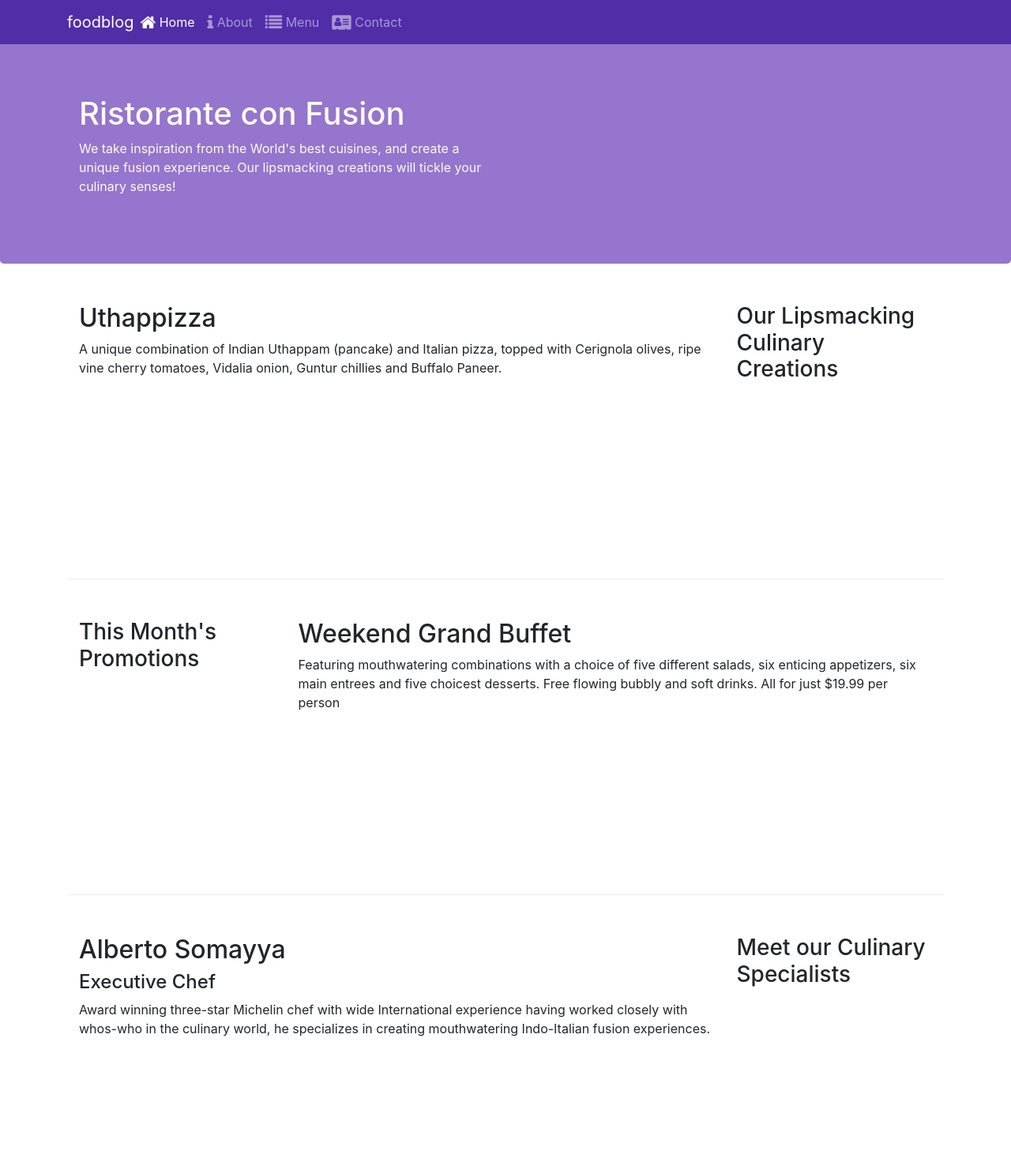
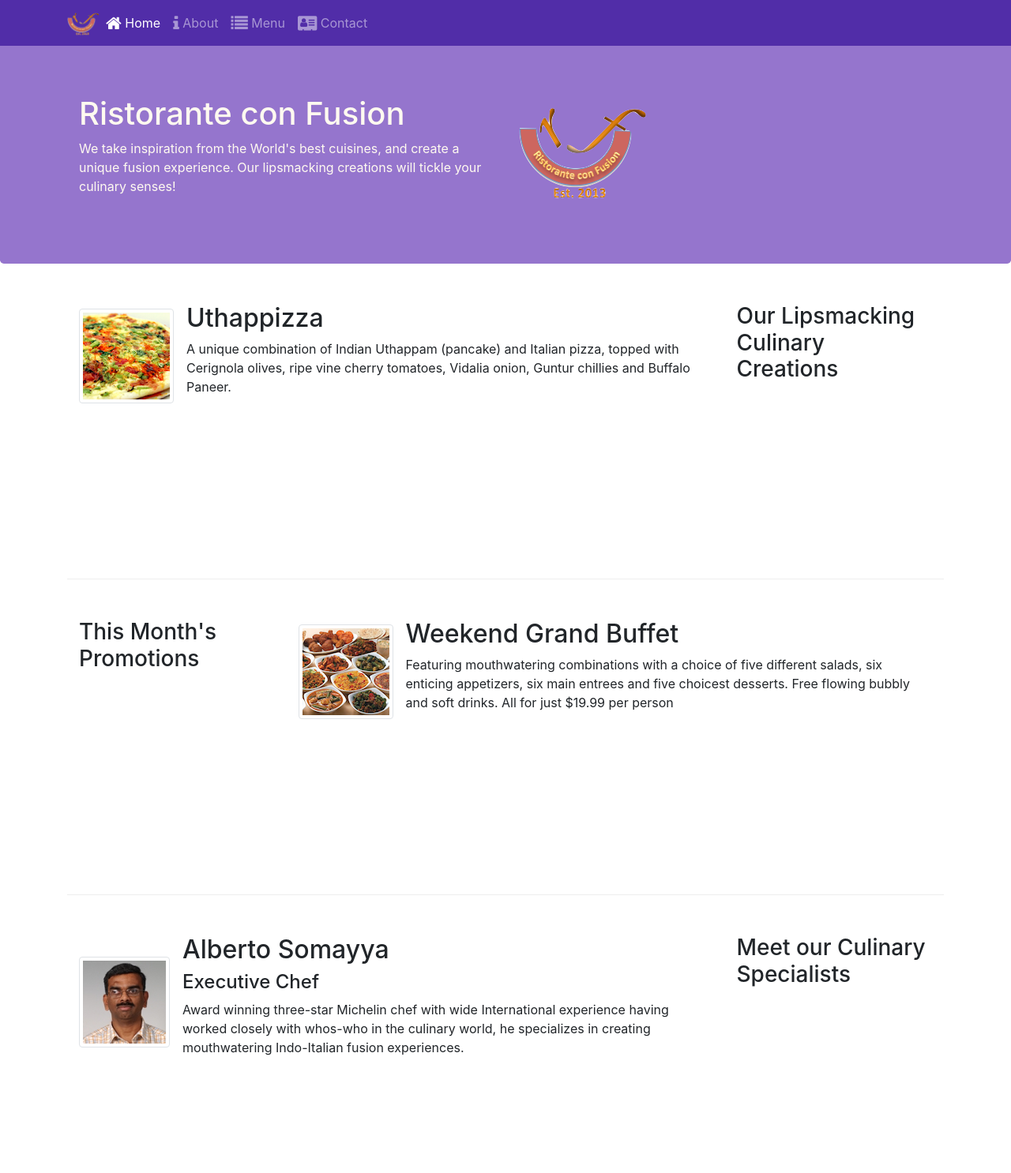
Before and after one commit to darshan74/foodwebsite, a website: page index.html in a window 1280 px wide. Shown: the top 1486 px of the page at 79% size. Drawn offline with nearby package versions, Linux system fonts and the light colour scheme.

Commit message:
images and media

```diff
--- a/index.html
+++ b/index.html
@@ -22,7 +22,7 @@
           <span class="navbar-toggler-icon">
           </span>
         </button>
-        <a  class="navbar-brand mr-auto" href="#">foodblog</a>
+        <a  class="navbar-brand mr-auto" href="#"><img src="img/logo.png" height="30" width="41"></a>
         <div class="collapse navbar-collapse" id="Navbar">
           <ul class="navbar-nav mr-auto">
             <li class="nav-items active"><a class="nav-link" href="#"><span class="fa fa-home fa-lg"></span> Home</a></li>
@@ -40,7 +40,8 @@
                     <h1>Ristorante con Fusion</h1>
                     <p>We take inspiration from the World's best cuisines, and create a unique fusion experience. Our lipsmacking creations will tickle your culinary senses!</p>
                 </div>
-                <div class="col-12 col-sm" >
+                <div class="col-12 col-sm align-self-center" >
+                  <img src="img/logo.png" class="img-fluid">
                 </div>
             </div>
         </div>
@@ -52,8 +53,13 @@
                 <h3>Our Lipsmacking Culinary Creations</h3>
             </div>
             <div class="col col-sm order-sm-first col-md">
-                <h2>Uthappizza</h2>
-                <p>A unique combination of Indian Uthappam (pancake) and Italian pizza, topped with Cerignola olives, ripe vine cherry tomatoes, Vidalia onion, Guntur chillies and Buffalo Paneer.</p>
+              <div class="media">
+                <img class="d-flex mr-3 img-thumbnail align-self-center" src="img/uthappizza.png" alt="uthappizza">
+                <div class="media-body">
+                  <h2 class="mt-0">Uthappizza</h2>
+                  <p>A unique combination of Indian Uthappam (pancake) and Italian pizza, topped with Cerignola olives, ripe vine cherry tomatoes, Vidalia onion, Guntur chillies and Buffalo Paneer.</p>
+                </div>
+              </div>
             </div>
         </div>
 
@@ -63,8 +69,13 @@
                 <h3>This Month's Promotions</h3>
             </div>
             <div class="col col-sm col-md">
-                <h2>Weekend Grand Buffet</h2>
-                <p>Featuring mouthwatering combinations with a choice of five different salads, six enticing appetizers, six main entrees and five choicest desserts. Free flowing bubbly and soft drinks. All for just $19.99 per person </p>
+                <div class="media">
+                  <img src="img/buffet.png" alt="buffet" class="d-flex mr-3 img-thumbnail align-self-center">
+                  <div class="media-body">
+                    <h2 class="mt-0">Weekend Grand Buffet</h2>
+                    <p>Featuring mouthwatering combinations with a choice of five different salads, six enticing appetizers, six main entrees and five choicest desserts. Free flowing bubbly and soft drinks. All for just $19.99 per person </p>
+                  </div>
+                </div>
             </div>
         </div>
 
@@ -73,9 +84,14 @@
                 <h3>Meet our Culinary Specialists</h3>
             </div>
             <div class="col col-sm order-sm-first col-md">
-                <h2>Alberto Somayya</h2>
-                <h4>Executive Chef</h4>
-                <p>Award winning three-star Michelin chef with wide International experience having worked closely with whos-who in the culinary world, he specializes in creating mouthwatering Indo-Italian fusion experiences. </p>
+                <div class="media">
+                  <img src="img/alberto.png"alt="alberto" class="d-flex mr-3 img-thumbnail align-self-center">
+                  <div class="media-body">
+                    <h2 class="mt-0">Alberto Somayya</h2>
+                    <h4>Executive Chef</h4>
+                    <p>Award winning three-star Michelin chef with wide International experience having worked closely with whos-who in the culinary world, he specializes in creating mouthwatering Indo-Italian fusion experiences. </p>
+                  </div>
+                </div>
             </div>
         </div>
     </div>
```
Also changed, not shown: aboutus.html (+3 -2 lines), contactus.html (+3 -2 lines), img/alberto.png (added), img/buffet.png (added), img/logo.png (added), img/uthappizza.png (added), 1 other file.
